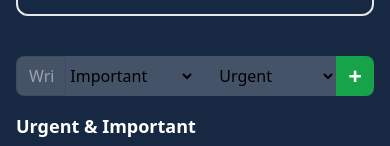
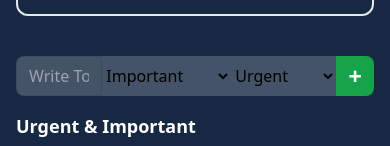
Before and after one commit to tanu-agarwal0101/todo, a React (Vite) app: page / in a window 390 px wide. Shown: the part 496-642 px from the top of the page. Built offline with nearby package versions, Linux system fonts and the light colour scheme.

Commit message:
Update ToDoForm.jsx

```diff
--- a/src/components/ToDoForm.jsx
+++ b/src/components/ToDoForm.jsx
@@ -28,7 +28,7 @@ function TodoForm() {
                 <option value="Important" className=''>Important</option>
                 <option value="Not Important">Not Important</option>
             </select>
-            <select value={urgency} onChange={(e) => setUrgency(e.target.value)} className="bg-white/20 pl-5 pr-4 text-black">
+            <select value={urgency} onChange={(e) => setUrgency(e.target.value)} className="bg-white/20 lg:pl-5 lg:pr-4 text-black">
                 <option value="Urgent">Urgent</option>
                 <option value="Not Urgent">Not Urgent</option>
             </select>
```
